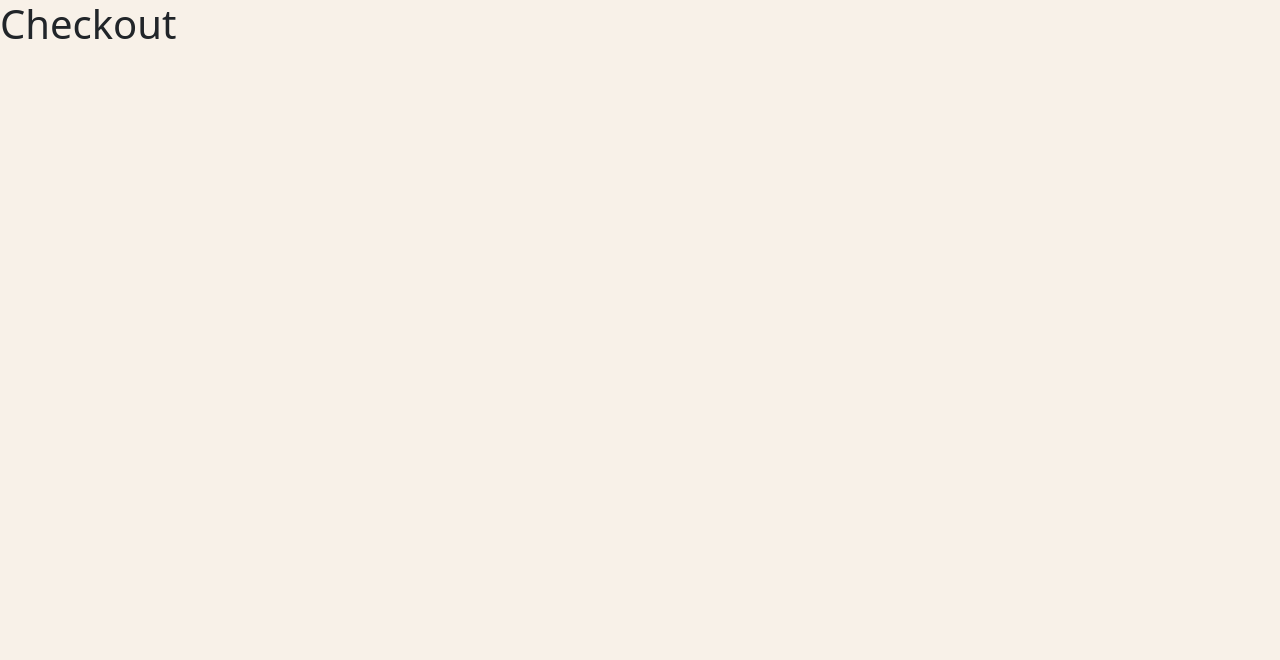
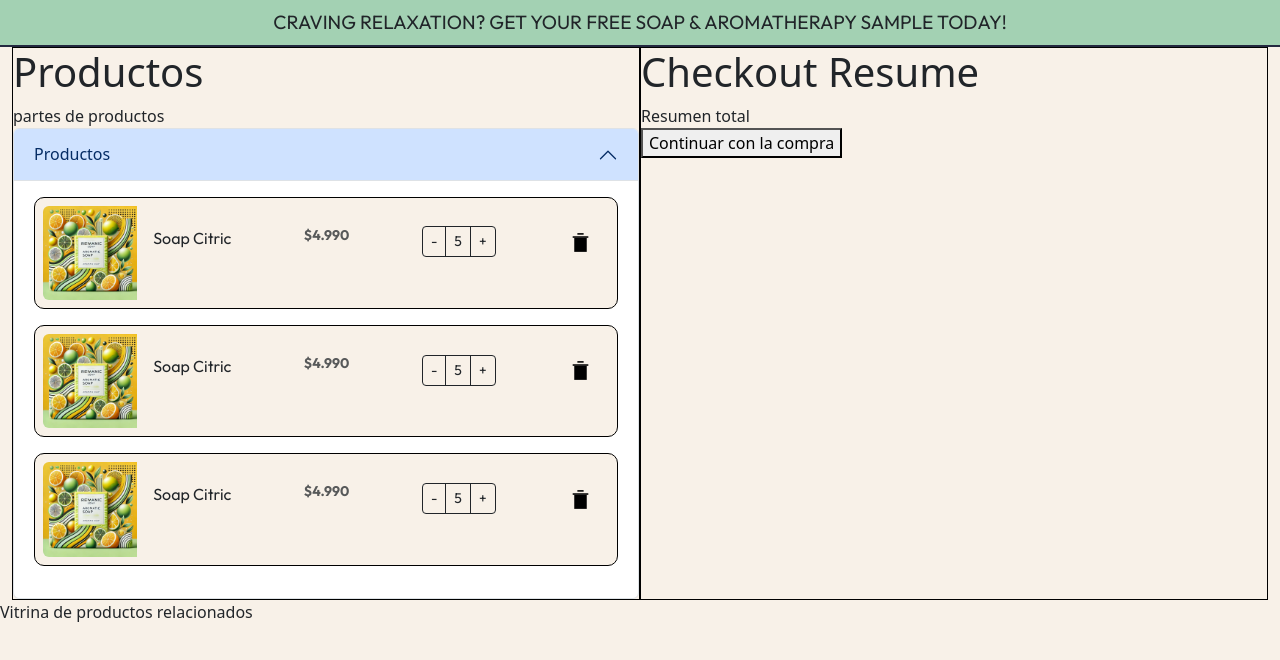
Before and after one commit to CaroMokka/Ecommerce-MeowJungle, a React (Vite) app in the folder frontend/: page /checkout in a window 1280 px wide. Shown: the top 660 px of the page. Built offline with nearby package versions, Linux system fonts and the light colour scheme.

Commit message:
Add checkout components

```diff
--- a/frontend/src/App.tsx
+++ b/frontend/src/App.tsx
@@ -3,8 +3,8 @@ import ScrollToTop from "./components/common/scrollToTop/ScrollToTop";
 import Home from "./pages/Home";
 import Products from "./pages/Products";
 import "./App.css";
-import CartView from "./pages/CartView";
-import Checkout from "./pages/Checkout";
+import Checkout from "./pages/checkout/Checkout";
+import Shipping from "./pages/checkout/Shipping";
 
 function App() {
   return (
@@ -14,8 +14,8 @@ function App() {
         <Routes>
           <Route path="/" element={<Home />} />
           <Route path="/products" element={<Products />} />
-          <Route path="/cart" element={<CartView />} />
           <Route path="/checkout" element={<Checkout />} />
+          <Route path="/shipping" element={<Shipping />} />
         </Routes>
       </BrowserRouter>
 
--- a/frontend/src/components/common/cart/buttonsCart/ButtonPay.tsx
+++ b/frontend/src/components/common/cart/buttonsCart/ButtonPay.tsx
@@ -7,11 +7,11 @@ function ButtonPay() {
     <div>
       <button type="button" className="btn btn-outline-dark">
         <Link
-          to="/cart"
+          to="/checkout"
           style={{ textDecoration: "none", color: "#000" }}
           onClick={closeOffcanvas}
         >
-          Pagar
+          Continuar con la compra
         </Link>
       </button>
     </div>
--- a/frontend/src/components/layout/header/navbar/Navbar.tsx
+++ b/frontend/src/components/layout/header/navbar/Navbar.tsx
@@ -14,7 +14,7 @@ function Navbar() {
       </section>
       <section className="wrapper_icons">
         <div  className="icons-locations">
-          <Link to="/cart">Our locations</Link>
+          <Link to="/checkout">Our locations</Link>
         </div>
         <Cart/>
       </section>
--- /dev/null
+++ b/frontend/src/features/checkout/productsListCheckout/ProductsListCheckout.tsx
@@ -0,0 +1,35 @@
+import ProductCart from "../../../components/common/cart/productCart/ProductCart"
+
+function ProductsListCheckout() {
+  return (
+    <div className="accordion" id="accordionExample">
+      <div className="accordion-item">
+        <h2 className="accordion-header">
+          <button
+            className="accordion-button"
+            type="button"
+            data-bs-toggle="collapse"
+            data-bs-target="#collapseOne"
+            aria-expanded="true"
+            aria-controls="collapseOne"
+          >
+            Productos
+          </button>
+        </h2>
+        <div
+          id="collapseOne"
+          className="accordion-collapse collapse show"
+          data-bs-parent="#accordionExample"
+        >
+          <div className="accordion-body">
+            <ProductCart/>
+            <ProductCart/>
+            <ProductCart/>
+          </div>
+        </div>
+      </div>
+    </div>
+  );
+}
+
+export default ProductsListCheckout;
--- /dev/null
+++ b/frontend/src/features/checkout/resumeCheckout/ResumeCheckout.tsx
@@ -0,0 +1,15 @@
+import { Link } from "react-router-dom";
+
+function ResumeCheckout() {
+  return (
+    <div>
+      <h1>Checkout Resume</h1>
+          <div className="">Resumen total</div>
+          <Link to="/shipping">
+            <button>Continuar con la compra</button>
+          </Link>
+    </div>
+  )
+}
+
+export default ResumeCheckout
--- a/frontend/src/pages/CartView.tsx
+++ /dev/null
@@ -1,16 +0,0 @@
-import { Link } from "react-router-dom"
-
-
-function CartView() {
-  return (
-    <div>
-      <h2>Carrito</h2>
-      <div>Lista de todos los productos elegidos</div>
-      <div>Resumen total</div>
-      <Link to="/"><button>Proceder al pago(redirige a checkout)</button></Link>
-      <div>Vitrina de productos relacionados</div>
-    </div>
-  )
-}
-
-export default CartView
--- a/frontend/src/pages/Checkout.tsx
+++ /dev/null
@@ -1,11 +0,0 @@
-
-
-function Checkout() {
-  return (
-    <div>
-      <h1>Checkout</h1>
-    </div>
-  )
-}
-
-export default Checkout
--- /dev/null
+++ b/frontend/src/pages/checkout/Checkout.tsx
@@ -0,0 +1,25 @@
+import Stripe from "../../components/layout/header/stripePromotion/Stripe";
+import ProductsListCheckout from "../../features/checkout/productsListCheckout/ProductsListCheckout";
+import ResumeCheckout from "../../features/checkout/resumeCheckout/ResumeCheckout"
+
+function Checkout() {
+  return (
+    <section className="cart-view__container">
+      <Stripe />
+
+      <div className="container-fluid d-flex">
+        <div className="col-6 border border-black">
+          <h1>Productos</h1>
+          <div>partes de productos</div>
+          <ProductsListCheckout />
+        </div>
+        <div className="col-6 border border-black">
+          <ResumeCheckout/>
+        </div>
+      </div>
+      <div>Vitrina de productos relacionados</div>
+    </section>
+  );
+}
+
+export default Checkout;
--- /dev/null
+++ b/frontend/src/pages/checkout/Shipping.tsx
@@ -0,0 +1,22 @@
+import Stripe from "../../components/layout/header/stripePromotion/Stripe"
+import ResumeCheckout from "../../features/checkout/resumeCheckout/ResumeCheckout"
+function Shipping() {
+  return (
+    <section className="cart-view__container">
+    <Stripe />
+
+    <div className="container-fluid d-flex">
+      <div className="col-6 border border-black">
+        <h1>Información de entrega</h1>
+        <h1>Modo de Pago</h1>
+      </div>
+      <div className="col-6 border border-black">
+        <ResumeCheckout/>
+      </div>
+    </div>
+    <div>Vitrina de productos relacionados</div>
+  </section>
+  )
+}
+
+export default Shipping
```
Also changed, not shown: frontend/src/pages/checkout/Payment.tsx (added, +9 -0 lines).
